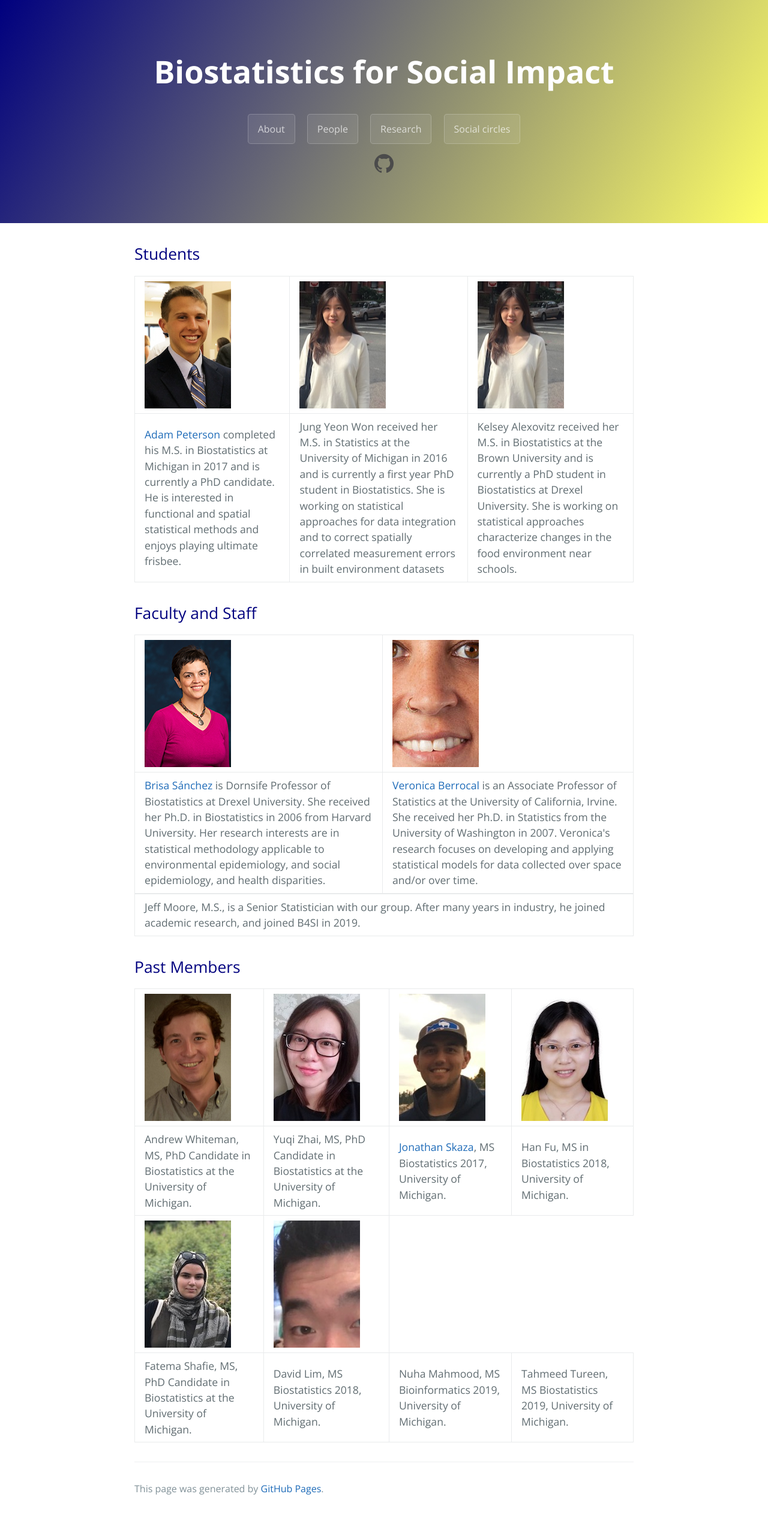
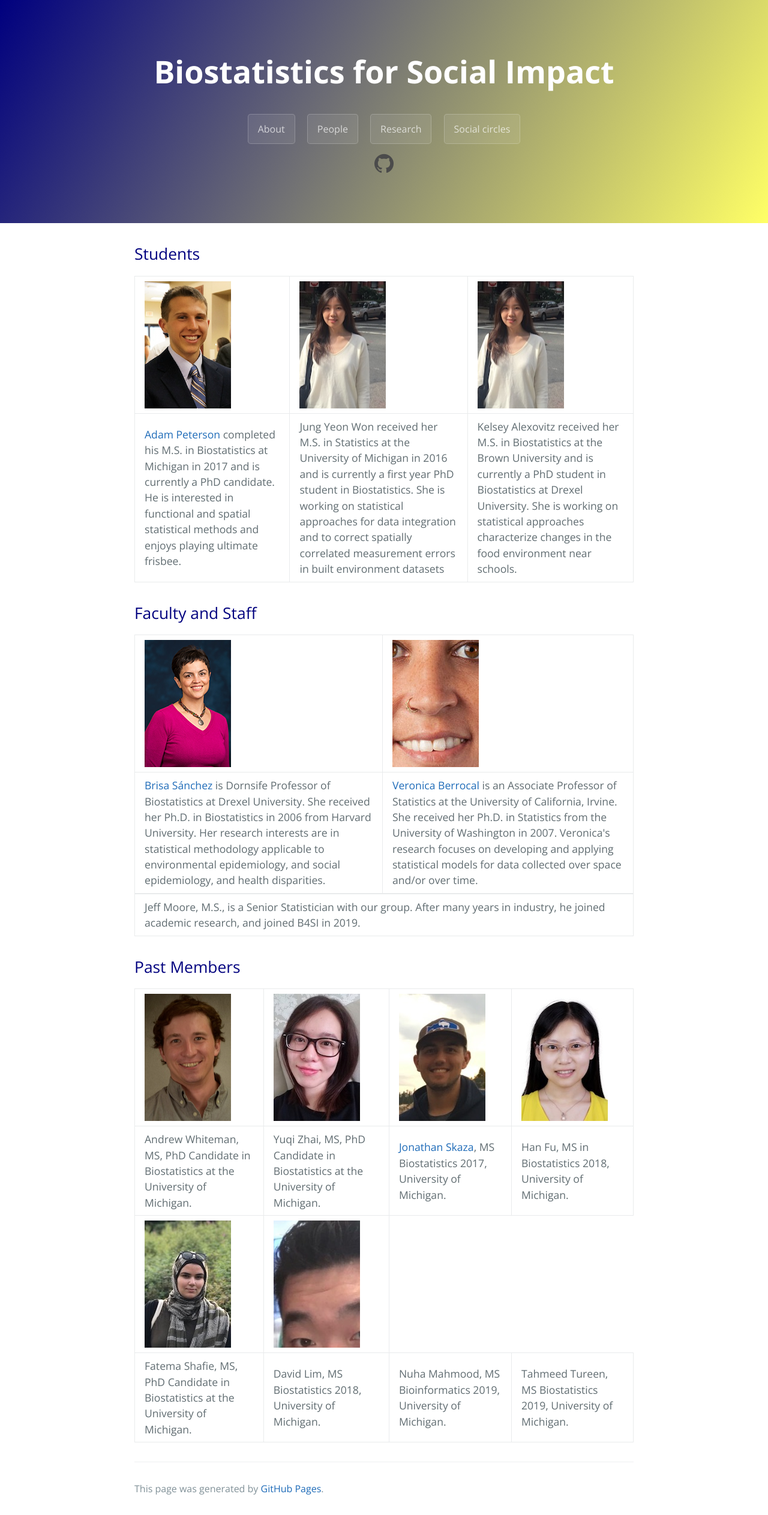
Before and after one commit to Biostatistics4SocialImpact/Biostatistics4SocialImpact.github.io, a Jekyll site: the page built from people.md, in a window 1280 px wide. Shown: the whole page at 60% size. Built offline with Jekyll 4.4.1, drawn with Linux system fonts in a browser that asks for light colours.

Commit message:
Update cayman.css

```diff
--- a/css/cayman.css
+++ b/css/cayman.css
@@ -240,7 +240,7 @@ a:hover { text-decoration: underline; }
 }
 
 .thumbdavid {
-  background: url('/assets/david.jpg') 10% 10% no-repeat; /* 50% 50% centers image in div */
+  background: url('/assets/david2.jpg') 10% 10% no-repeat; /* 50% 50% centers image in div */
   width: 144px;
   height: 212px;
 }
```
